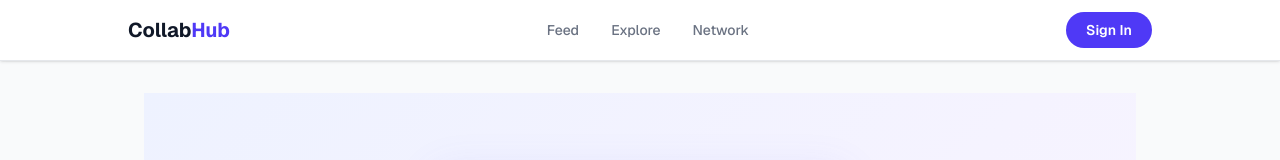
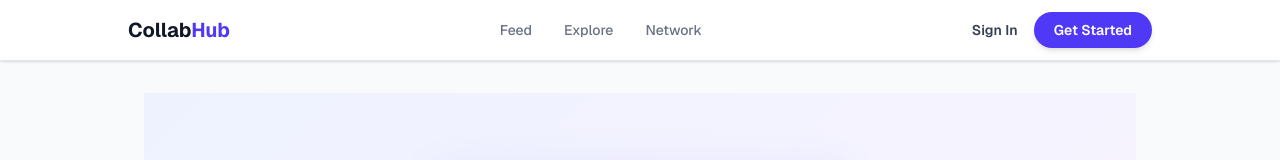
Before and after one commit to kafkaesque-08/collabhub, a Next.js app in the folder frontend/: page /signup in a window 1280 px wide. Shown: the top 160 px of the page. Built offline with nearby package versions, Linux system fonts and the light colour scheme; no server answers.

Commit message:
Added Sign Up button to Navbar and improved Auth UI

```diff
--- a/frontend/components/Navbar.js
+++ b/frontend/components/Navbar.js
@@ -14,7 +14,7 @@ export default function Navbar() {
     }
     getUser()
 
-    // Listen for login/logout changes to update the UI initials instantly
+    // Listen for login/logout changes to update the UI instantly
     const { data: authListener } = supabase.auth.onAuthStateChange((_event, session) => {
       setUser(session?.user ?? null)
     })
@@ -34,7 +34,10 @@ export default function Navbar() {
         {/* Main Navigation */}
         <div className="hidden md:flex items-center gap-2">
           {["Feed", "Explore", "Network"].map((item) => (
-            <button key={item} className="text-sm text-gray-500 hover:text-indigo-600 px-3 py-1.5 rounded-full hover:bg-indigo-50 transition-all font-medium">
+            <button
+              key={item}
+              className="text-sm text-gray-500 hover:text-indigo-600 px-3 py-1.5 rounded-full hover:bg-indigo-50 transition-all font-medium"
+            >
               {item}
             </button>
           ))}
@@ -44,18 +47,29 @@ export default function Navbar() {
         <div className="flex items-center gap-4">
           {user ? (
             <div className="flex items-center gap-3">
-              {/* Profile Circle: Dynamically shows your initial (e.g., 'N') instead of 'RK' */}
+              {/* Profile Circle: Shows first letter of email */}
               <div className="w-9 h-9 rounded-full bg-gradient-to-tr from-indigo-600 to-purple-600 flex items-center justify-center text-white text-sm font-bold shadow-sm cursor-pointer">
                 {user.email?.charAt(0).toUpperCase()}
               </div>
             </div>
           ) : (
-            <Link
-              href="/login"
-              className="text-sm bg-indigo-600 text-white px-5 py-2 rounded-full hover:bg-indigo-700 transition-all font-semibold no-underline"
-            >
-              Sign In
-            </Link>
+            <div className="flex items-center gap-4">
+              {/* Sign In Link */}
+              <Link
+                href="/login"
+                className="text-sm text-gray-700 hover:text-indigo-600 transition-all font-semibold no-underline"
+              >
+                Sign In
+              </Link>
+
+              {/* Sign Up Button */}
+              <Link
+                href="/signup"
+                className="text-sm bg-indigo-600 text-white px-5 py-2 rounded-full hover:bg-indigo-700 shadow-md transition-all font-semibold no-underline"
+              >
+                Get Started
+              </Link>
+            </div>
           )}
         </div>
       </div>
```
